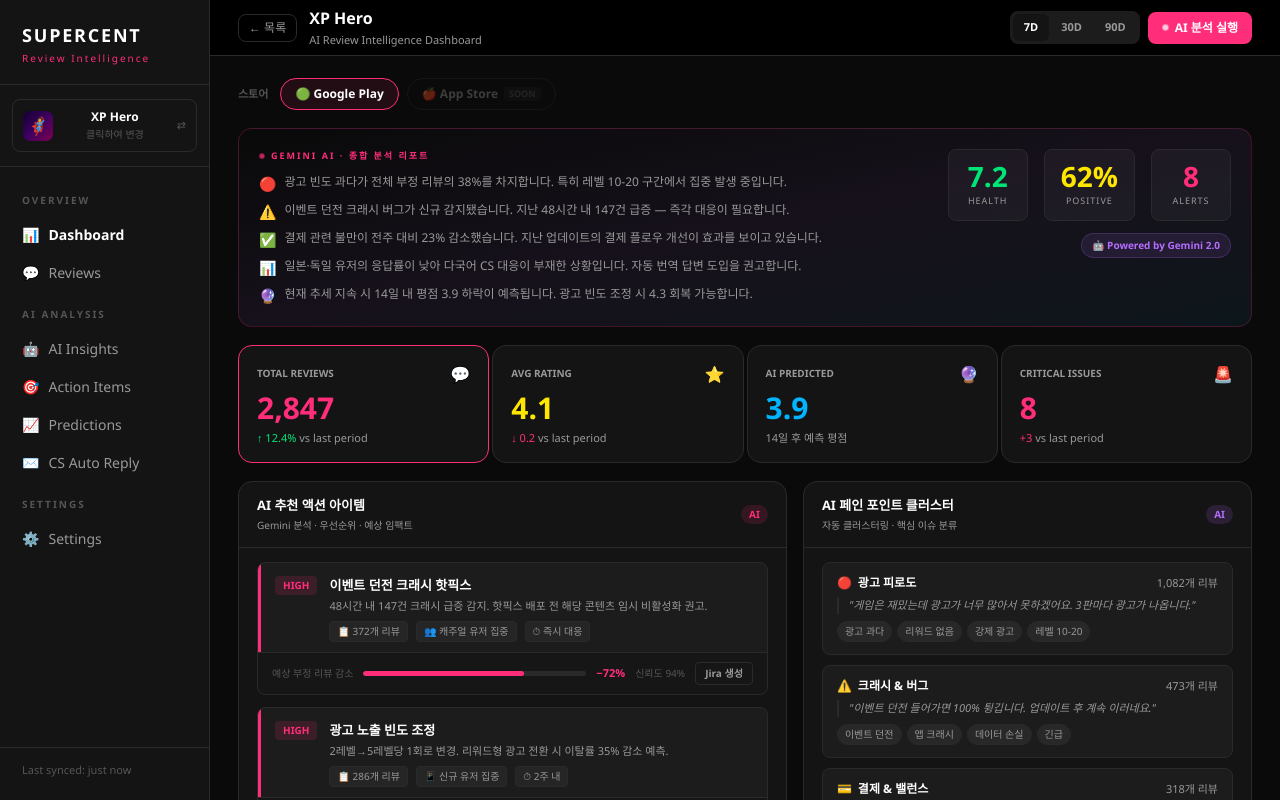
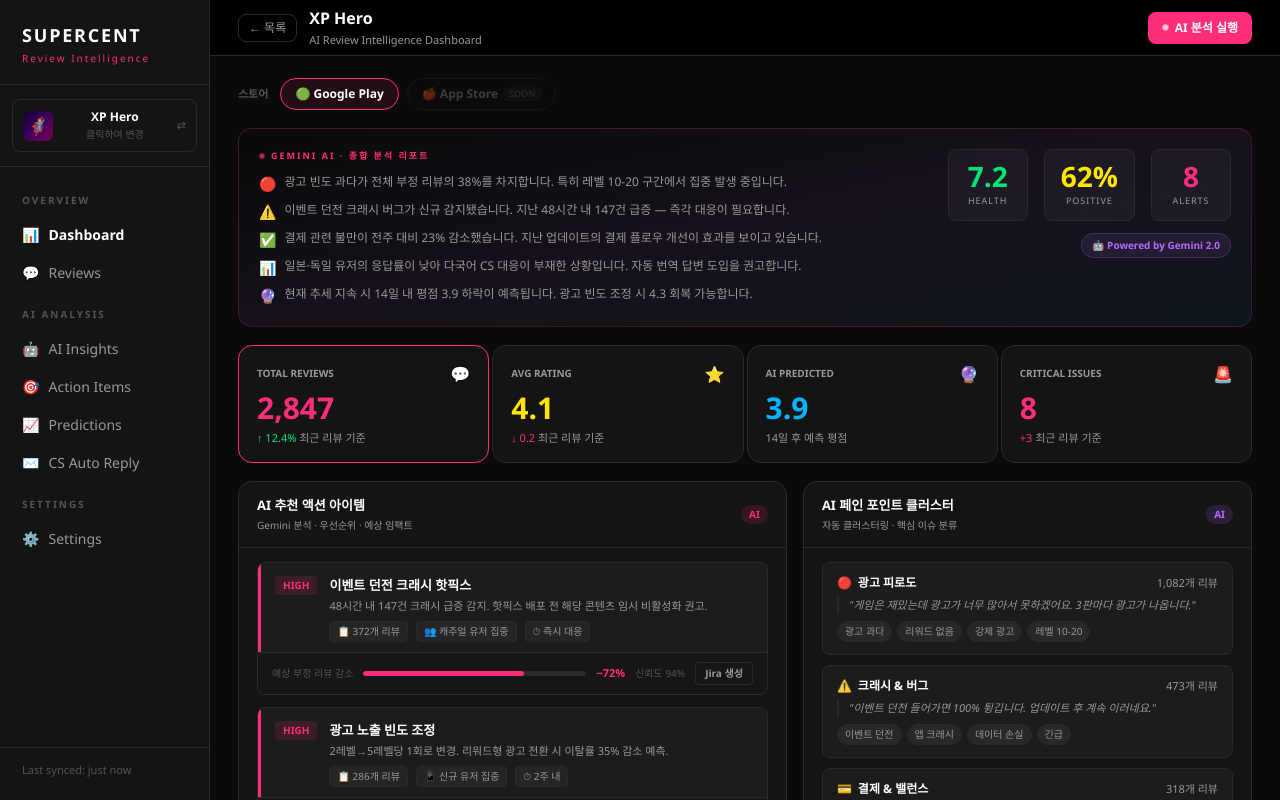
Before and after one commit to k1my3ch4n/supercent-dashboard, a Next.js app: page /detail/1 in a window 1280 px wide. Shown: the top 800 px of the page. Built offline with nearby package versions, Linux system fonts and the light colour scheme.

Commit message:
refactor(dashboard): 상세 상단 기간 탭 제거 및 스토어 필터 스토어 분리

```diff
--- a/src/features/analysis/ui/StatCard.tsx
+++ b/src/features/analysis/ui/StatCard.tsx
@@ -40,7 +40,7 @@
       <div className={`text-size-30 font-black leading-none ${valueColorClass}`}>{value}</div>
       <div className="text-size-11 text-color-sub">
         <span className={CHANGE_COLOR_CLASS[changeType]}>{change}</span>
-        {variant === "ai-predict" ? " 14일 후 예측 평점" : " vs last period"}
+        {variant === "ai-predict" ? " 14일 후 예측 평점" : " 최근 리뷰 기준"}
       </div>
     </div>
   );
--- a/src/shared/model/dashboardFilterStore.ts
+++ /dev/null
@@ -1,18 +0,0 @@
-import { create } from "zustand";
-
-export type Period = "7D" | "30D" | "90D";
-export type StoreOption = "google-play" | "app-store";
-
-interface DashboardFilterState {
-  activePeriod: Period;
-  activeStore: StoreOption;
-  setPeriod: (period: Period) => void;
-  setStore: (store: StoreOption) => void;
-}
-
-export const useDashboardFilterStore = create<DashboardFilterState>((set) => ({
-  activePeriod: "7D",
-  activeStore: "google-play",
-  setPeriod: (period) => set({ activePeriod: period }),
-  setStore: (store) => set({ activeStore: store }),
-}));
--- /dev/null
+++ b/src/shared/model/storeFilterStore.ts
@@ -0,0 +1,14 @@
+import { create } from "zustand";
+import { StoreType } from "@shared/constants/stores";
+
+export type StoreOption = StoreType;
+
+interface StoreFilterState {
+  activeStore: StoreOption;
+  setStore: (store: StoreOption) => void;
+}
+
+export const useStoreFilterStore = create<StoreFilterState>((set) => ({
+  activeStore: "google-play",
+  setStore: (store) => set({ activeStore: store }),
+}));
--- a/src/shared/ui/layout/StoreSelector.tsx
+++ b/src/shared/ui/layout/StoreSelector.tsx
@@ -1,7 +1,7 @@
 "use client";
 
 import { useState } from "react";
-import { useDashboardFilterStore, StoreOption } from "@shared/model/dashboardFilterStore";
+import { useStoreFilterStore, StoreOption } from "@shared/model/storeFilterStore";
 
 const STORES: { key: StoreOption; label: string; icon: string; available: boolean }[] = [
   { key: "google-play", label: "Google Play", icon: "🟢", available: true },
@@ -9,7 +9,7 @@
 ];
 
 export default function StoreSelector() {
-  const { activeStore, setStore } = useDashboardFilterStore();
+  const { activeStore, setStore } = useStoreFilterStore();
   const [hoveredStore, setHoveredStore] = useState<StoreOption | null>(null);
 
   return (
--- a/src/shared/ui/layout/Topbar.tsx
+++ b/src/shared/ui/layout/Topbar.tsx
@@ -1,9 +1,6 @@
 "use client";
 
 import { useState } from "react";
-import { useDashboardFilterStore, Period } from "@shared/model/dashboardFilterStore";
-
-export type { Period };
 
 interface TopbarProps {
   gameName: string;
@@ -12,10 +9,7 @@
   isAnalyzing?: boolean;
 }
 
-const PERIODS: Period[] = ["7D", "30D", "90D"];
-
 export default function Topbar({ gameName, onBack, onRunAI, isAnalyzing = false }: TopbarProps) {
-  const { activePeriod, setPeriod } = useDashboardFilterStore();
   const [isBackHovered, setIsBackHovered] = useState(false);
 
   return (
@@ -42,21 +36,6 @@
 
       {/* 오른쪽 */}
       <div className="flex items-center gap-2">
-        <div className="flex gap-px rounded-size-8 p-size-3 bg-color-card-2">
-          {PERIODS.map((period) => (
-            <button
-              key={period}
-              className={`text-size-11 font-semibold px-size-11 py-size-5 rounded-size-6 cursor-pointer border-none transition-all duration-100 ${
-                activePeriod === period
-                  ? "bg-color-card text-white"
-                  : "bg-transparent text-color-sub"
-              }`}
-              onClick={() => setPeriod(period)}
-            >
-              {period}
-            </button>
-          ))}
-        </div>
         <button
           className="flex items-center gap-size-6 text-white border-none rounded-size-8 px-size-14 py-2 text-xs font-bold cursor-pointer transition-opacity duration-150 disabled:opacity-40 disabled:cursor-not-allowed bg-color-pink"
           onClick={onRunAI}
```
